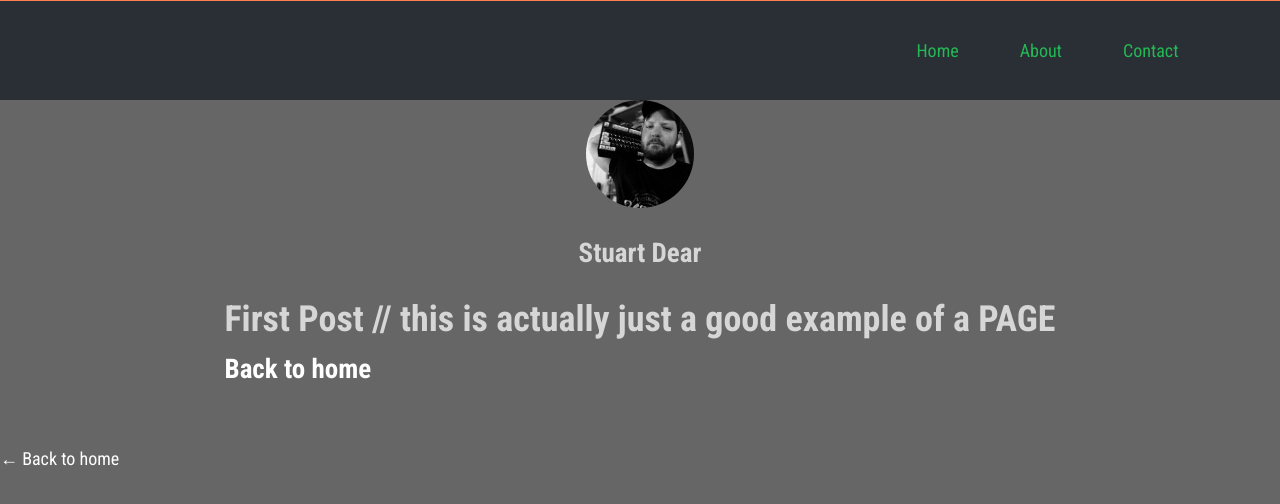
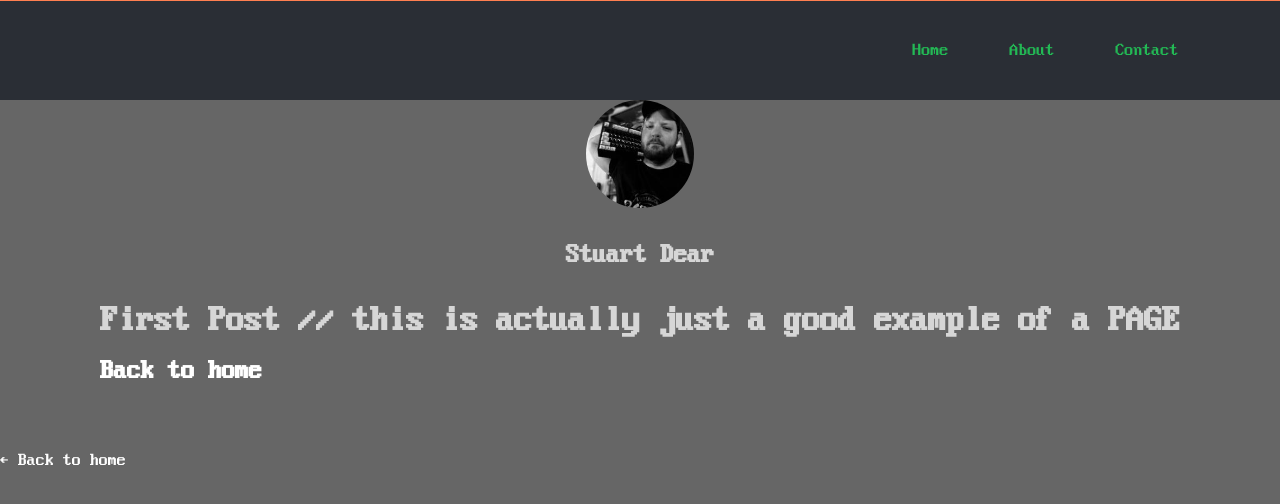
Before and after one commit to csdear/AM-FM_nextJS, a Next.js app: page /posts/first-post-deprecated in a window 1280 px wide. Shown: the top 504 px of the page. Built offline with nearby package versions, Linux system fonts and the light colour scheme.

Commit message:
font matrix

```diff
--- a/src/components/layout/index.tsx
+++ b/src/components/layout/index.tsx
@@ -69,8 +69,8 @@ const Layout: FC<LayoutProps> = ({ children, home }) => {
 
           {/* MY INFO BOX
           devAide: style={{ border: "1px dashed white" }} */}
-          <Grid className={utilStyles.contentIntroArea} item lg={4}>
-            <Box style={{ width: 'auto', margin: '0 3rem 0 3rem'}}>
+          <Grid className={utilStyles.contentIntroArea} item lg={6}>
+            <Box style={{ width: '500px', margin: '0 3rem 0 3rem'}}>
                   <div className={utilStyles.contentIntro}>
                 <Image
                   priority
@@ -109,11 +109,11 @@ const Layout: FC<LayoutProps> = ({ children, home }) => {
           {/* devAide bluebackground style={{ background: "Blue" }}
           style={{ border: "1px dashed white" }}
           */}
-          <Grid item lg={8}>
+          <Grid style={{ width: '500px'}} item lg={6}>
 
 
 
-            <Box style={{ marginRight: '3rem', marginTop: '1rem'}}>
+            <Box style={{ width: '100%', marginRight: '3rem', marginTop: '1rem'}}>
             <Search />
             <div className={utilStyles.contentBlogItems}>
             <main>{children}</main>
--- a/styles/globals.scss
+++ b/styles/globals.scss
@@ -1,12 +1,18 @@
 @import './variables.scss';
 
+@font-face {
+  font-family: 'Web437_IBM_VGA_8x16';
+  src: url('../public/Web437_IBM_VGA_8x16.woff') format('woff');
+}
 html,
 body {
   padding: 0;
   margin: 0;
-  font-family: $RobotoCondensed; // NB_COMPTON
+  // font-family: $RobotoCondensed; // NB_COMPTON
   // font-family: -apple-system, BlinkMacSystemFont, Segoe UI, Roboto, Oxygen, Ubuntu,
   //   Cantarell, Fira Sans, Droid Sans, Helvetica Neue, sans-serif;
+  font-family: 'Web437_IBM_VGA_8x16';
+
   line-height: 1.6;
   font-size: 18px;
   width: 100%;
@@ -22,6 +28,7 @@ body {
 * {
   box-sizing: border-box;
   margin: 0; // NB_Compton
+
 }
 
 a {
--- a/styles/utils.module.scss
+++ b/styles/utils.module.scss
@@ -17,7 +17,8 @@
 }
 
 .heading2Xl {  // The big name "stuart Dear"
-    font-family: $PermanentMarker;
+    // font-family: $PermanentMarker;
+    font-family: 'Web437_IBM_VGA_8x16';
     color: $strongWhite;
     font-size: 3rem;
     line-height: 1.2;
@@ -26,7 +27,7 @@
     margin: 1rem 0;
   }
 
-  .heading2Xl:hover::first-letter {
+  .heading2Xl:hover {
     color: orange;
   }
 
@@ -53,11 +54,12 @@
   .subHeading {
     font-size: 1.2rem;
     line-height: 1.5;
-    margin-left: 10rem;
+    // margin-left: 10rem;
     // display: flex;
     // justify-content: left;
     color: $green;
-    font-family: $RobotoCondensed;
+    // font-family: $RobotoCondensed;
+    font-family: 'Web437_IBM_VGA_8x16';
   }
 
   .borderCircle {
```
Also changed, not shown: public/Web437_IBM_VGA_8x16.woff (added).
